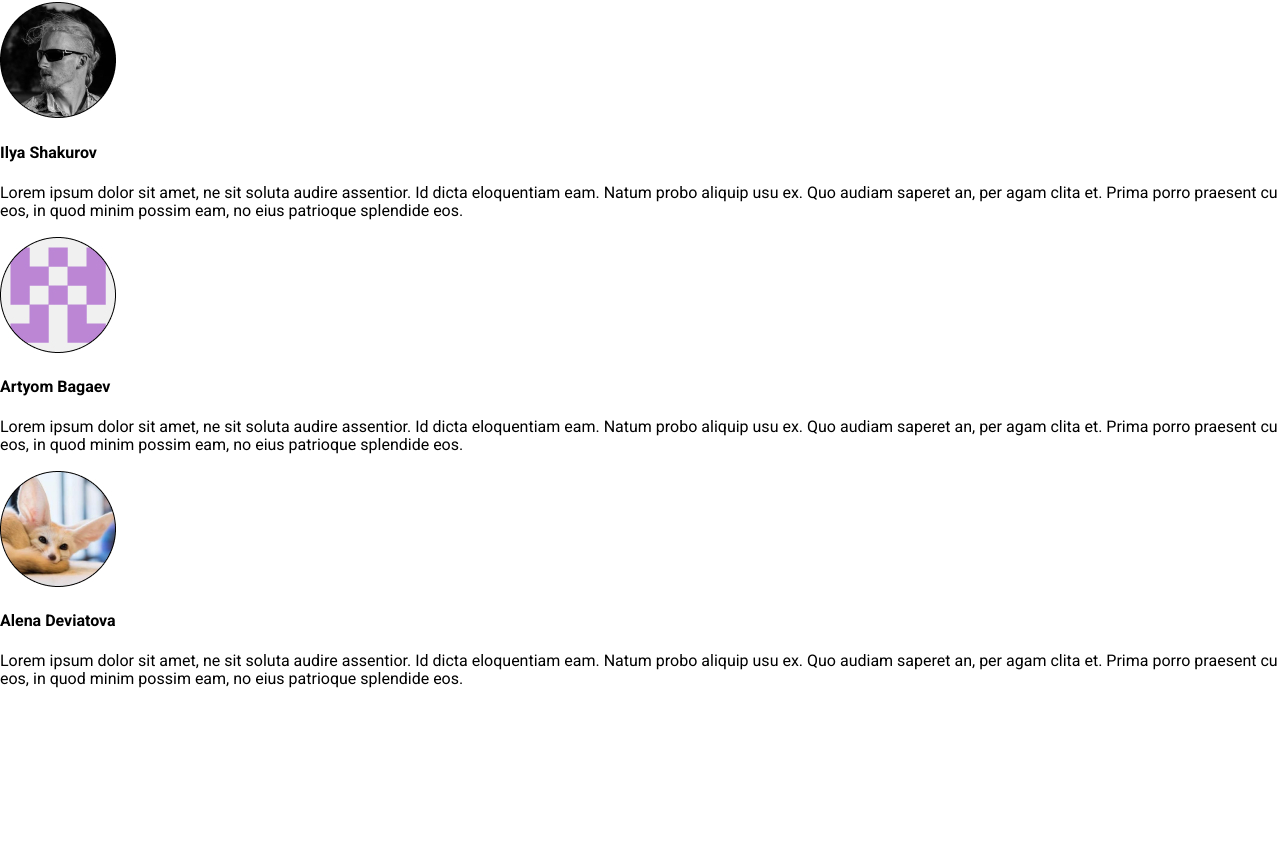
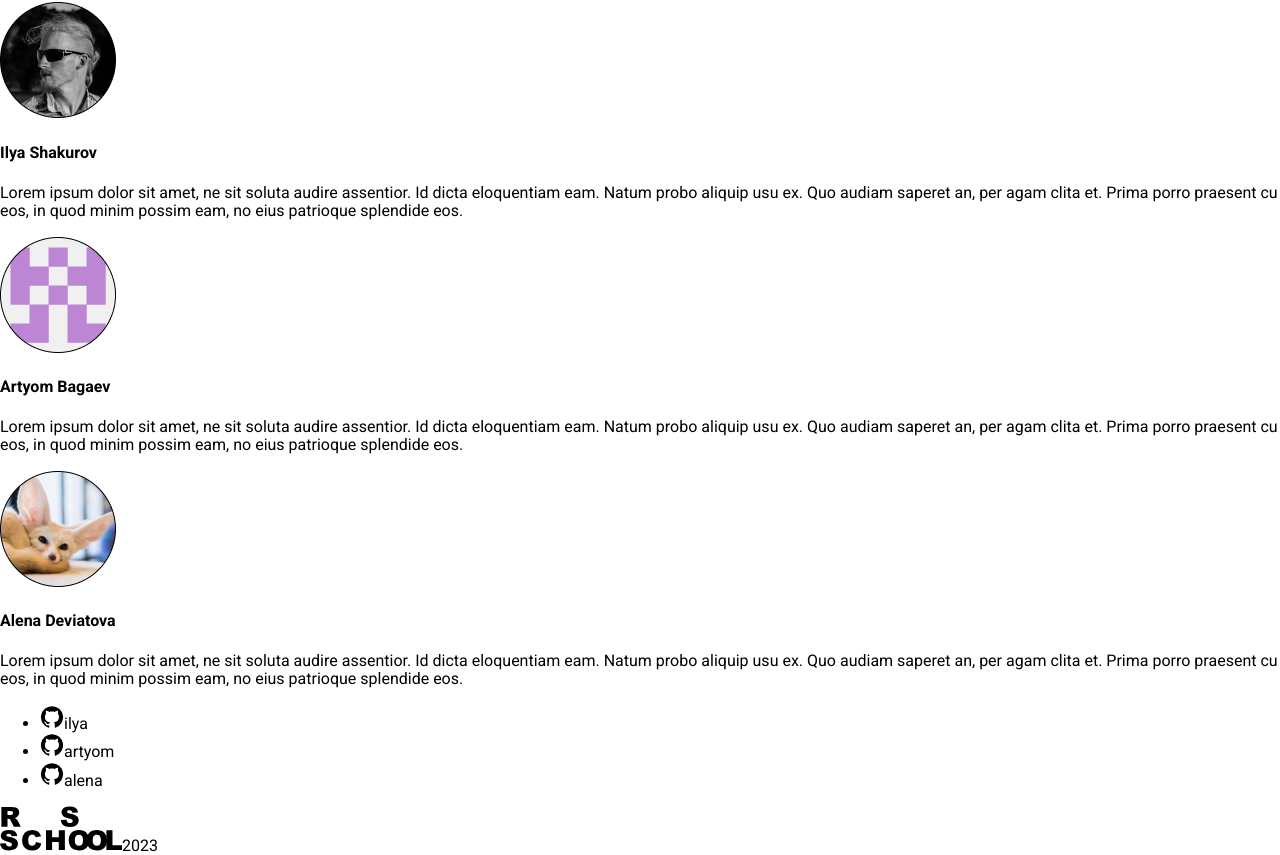
Before and after one commit to Ilichhh/graphiql-app, a React (Vite) app: page / in a window 1280 px wide. Shown: the part 744-1599 px from the top of the page. Before the commit the page ends 1433 px from the top, so only its background shows below. Built offline with nearby package versions, Linux system fonts and the light colour scheme; no server answers.

Commit message:
feat: add basic footer structure

```diff
--- /dev/null
+++ b/src/components/Footer.tsx
@@ -0,0 +1,25 @@
+import React from 'react';
+import GitHubIcon from '@mui/icons-material/GitHub';
+import { useTranslation } from 'react-i18next';
+
+export const Footer = () => {
+  const { t } = useTranslation();
+  const devs = ['ilya', 'artyom', 'alena'];
+
+  const items = devs.map((dev, index) => (
+    <li key={index}>
+      <GitHubIcon />
+      <span>{t(`${dev}`)}</span>
+    </li>
+  ));
+
+  return (
+    <footer>
+      <ul>{items}</ul>
+      <div>
+        <img src="rss.svg" alt="RS School logo" width="122" height="45" />
+        <span>2023</span>
+      </div>
+    </footer>
+  );
+};
--- /dev/null
+++ b/src/components/index.ts
@@ -0,0 +1,3 @@
+export { DeveloperCard } from './DeveloperCard';
+export { Header } from './Header';
+export { Footer } from './Footer';
--- a/src/data/devs.ts
+++ /dev/null
@@ -1,26 +0,0 @@
-export default [
-  {
-    id: 1,
-    name: 'Ilya Shakurov',
-    text: `Lorem ipsum dolor sit amet, ne sit soluta audire assentior. Id dicta eloquentiam eam.
-          Natum probo aliquip usu ex. Quo audiam saperet an, per agam clita et.  Prima porro praesent
-          cu eos, in quod minim possim eam, no eius patrioque splendide eos.`,
-    image: '1.jpg',
-  },
-  {
-    id: 2,
-    name: 'Artyom Bagaev',
-    text: `Lorem ipsum dolor sit amet, ne sit soluta audire assentior. Id dicta eloquentiam eam.
-          Natum probo aliquip usu ex. Quo audiam saperet an, per agam clita et.  Prima porro praesent
-          cu eos, in quod minim possim eam, no eius patrioque splendide eos.`,
-    image: '2.jpg',
-  },
-  {
-    id: 3,
-    name: 'Alena Deviatova',
-    text: `Lorem ipsum dolor sit amet, ne sit soluta audire assentior. Id dicta eloquentiam eam.
-          Natum probo aliquip usu ex. Quo audiam saperet an, per agam clita et.  Prima porro praesent
-          cu eos, in quod minim possim eam, no eius patrioque splendide eos.`,
-    image: '3.jpg',
-  },
-];
--- /dev/null
+++ b/src/hooks/index.ts
@@ -0,0 +1 @@
+export { useDevs } from './useDevs';
--- /dev/null
+++ b/src/hooks/useDevs.ts
@@ -0,0 +1,13 @@
+import { useTranslation } from 'react-i18next';
+
+export const useDevs = () => {
+  const { t } = useTranslation();
+  const devs = ['ilya', 'artyom', 'alena'];
+
+  return devs.map((dev, index) => ({
+    id: index + 1,
+    name: `${t(`developers.${dev}.firstName`)} ${t(`developers.${dev}.secondName`)}`,
+    text: `${t(`developers.${dev}.info`)}`,
+    image: `${index + 1}.jpg`,
+  }));
+};
--- a/src/locales/en.json
+++ b/src/locales/en.json
@@ -27,5 +27,22 @@
     "team": {
       "title": "Meet the team"
     }
+  },
+  "developers": {
+    "ilya": {
+      "firstName": "Ilya",
+      "secondName": "Shakurov",
+      "info": "Lorem ipsum dolor sit amet, ne sit soluta audire assentior. Id dicta eloquentiam eam. Natum probo aliquip usu ex. Quo audiam saperet an, per agam clita et. Prima porro praesent cu eos, in quod minim possim eam, no eius patrioque splendide eos."
+    },
+    "artyom": {
+      "firstName": "Artyom",
+      "secondName": "Bagaev",
+      "info": "Lorem ipsum dolor sit amet, ne sit soluta audire assentior. Id dicta eloquentiam eam. Natum probo aliquip usu ex. Quo audiam saperet an, per agam clita et. Prima porro praesent cu eos, in quod minim possim eam, no eius patrioque splendide eos."
+    },
+    "alena": {
+      "firstName": "Alena",
+      "secondName": "Deviatova",
+      "info": "Lorem ipsum dolor sit amet, ne sit soluta audire assentior. Id dicta eloquentiam eam. Natum probo aliquip usu ex. Quo audiam saperet an, per agam clita et. Prima porro praesent cu eos, in quod minim possim eam, no eius patrioque splendide eos."
+    }
   }
 }
--- a/src/locales/ru.json
+++ b/src/locales/ru.json
@@ -27,5 +27,22 @@
     "team": {
       "title": "Познакомься с командой"
     }
+  },
+  "developers": {
+    "ilya": {
+      "firstName": "Илья",
+      "secondName": "Шакуров",
+      "info": "Lorem ipsum dolor sit amet, ne sit soluta audire assentior. Id dicta eloquentiam eam. Natum probo aliquip usu ex. Quo audiam saperet an, per agam clita et. Prima porro praesent cu eos, in quod minim possim eam, no eius patrioque splendide eos."
+    },
+    "artyom": {
+      "firstName": "Артём",
+      "secondName": "Багаев",
+      "info": "Lorem ipsum dolor sit amet, ne sit soluta audire assentior. Id dicta eloquentiam eam. Natum probo aliquip usu ex. Quo audiam saperet an, per agam clita et. Prima porro praesent cu eos, in quod minim possim eam, no eius patrioque splendide eos."
+    },
+    "alena": {
+      "firstName": "Алёна",
+      "secondName": "Девятова",
+      "info": "Lorem ipsum dolor sit amet, ne sit soluta audire assentior. Id dicta eloquentiam eam. Natum probo aliquip usu ex. Quo audiam saperet an, per agam clita et. Prima porro praesent cu eos, in quod minim possim eam, no eius patrioque splendide eos."
+    }
   }
 }
--- a/src/pages/WelcomePage.tsx
+++ b/src/pages/WelcomePage.tsx
@@ -1,17 +1,18 @@
 import React from 'react';
 import { useTranslation } from 'react-i18next';
 
-import { Header } from '../components/Header';
-import { DeveloperCard } from '../components/DeveloperCard';
-import { default as devs } from '../data/devs';
+import { Header, Footer, DeveloperCard } from '../components';
+import { useDevs } from '../hooks';
 
 export const WelcomePage = () => {
   const { t } = useTranslation();
+  const devs = useDevs();
   const cards = devs.map((dev) => <DeveloperCard key={dev.id} {...dev} />);
 
   return (
     <>
       <Header />
+      <main>
         <section>
           <h1>{t('landing.hero.title')}</h1>
           <h3>{t('landing.hero.subtitle')}</h3>
@@ -26,6 +27,8 @@ export const WelcomePage = () => {
           <h2>{t('landing.team.title')}</h2>
           {cards}
         </section>
+      </main>
+      <Footer />
     </>
   );
 };
```
Also changed, not shown: public/rss.svg (added). Lines whose indentation alone changed are shown as unchanged.
